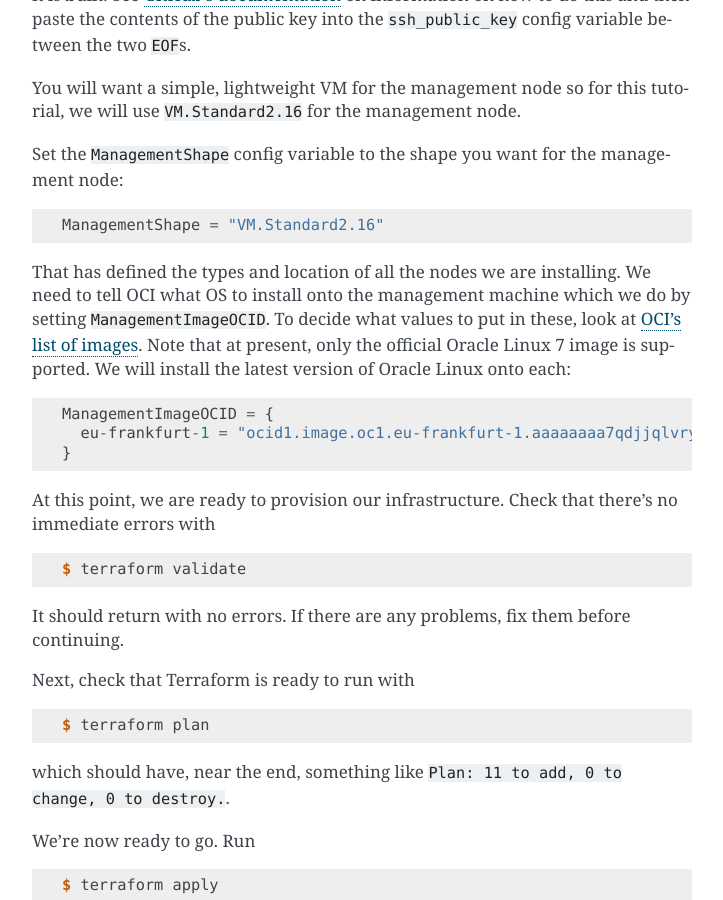
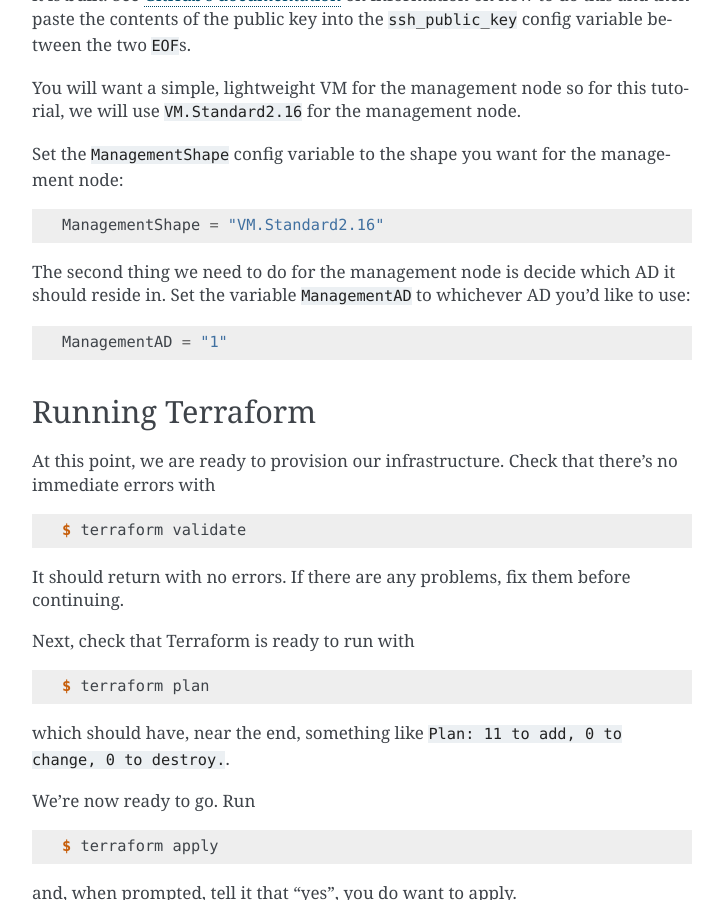
Before and after one commit to clusterinthecloud/docs, a Sphinx documentation site: the page built from source/infrastructure.rst, in a window 1280 px wide and 900 px high, scrolled down 1409 px. Shown: the whole window, without its empty margins (388-1111 px from the left). Built offline with Sphinx 7.4.7, drawn with Linux system fonts in a browser that asks for light colours.

Commit message:
Remove mgmt image options and add mgmt AD options

```diff
--- a/source/infrastructure.rst
+++ b/source/infrastructure.rst
@@ -75,15 +75,13 @@
 
    ManagementShape = "VM.Standard2.16"
 
-That has defined the types and location of all the nodes we are installing.
-We need to tell OCI what OS to install onto the management machine which we do by setting ``ManagementImageOCID``.
-To decide what values to put in these, look at `OCI's list of images <https://docs.us-phoenix-1.oraclecloud.com/images/>`_.
-Note that at present, only the official Oracle Linux 7 image is supported.
-We will install the latest version of Oracle Linux onto each::
+The second thing we need to do for the management node is decide which AD it should reside in.
+Set the variable ``ManagementAD`` to whichever AD you'd like to use::
 
-   ManagementImageOCID = {
-     eu-frankfurt-1 = "ocid1.image.oc1.eu-frankfurt-1.aaaaaaaa7qdjjqlvryzxx4i2zs5si53edgmwr2ldn22whv5wv34fc3sdsova"
-   }
+   ManagementAD = "1"
+
+Running Terraform
+-----------------
 
 At this point, we are ready to provision our infrastructure.
 Check that there's no immediate errors with
```
